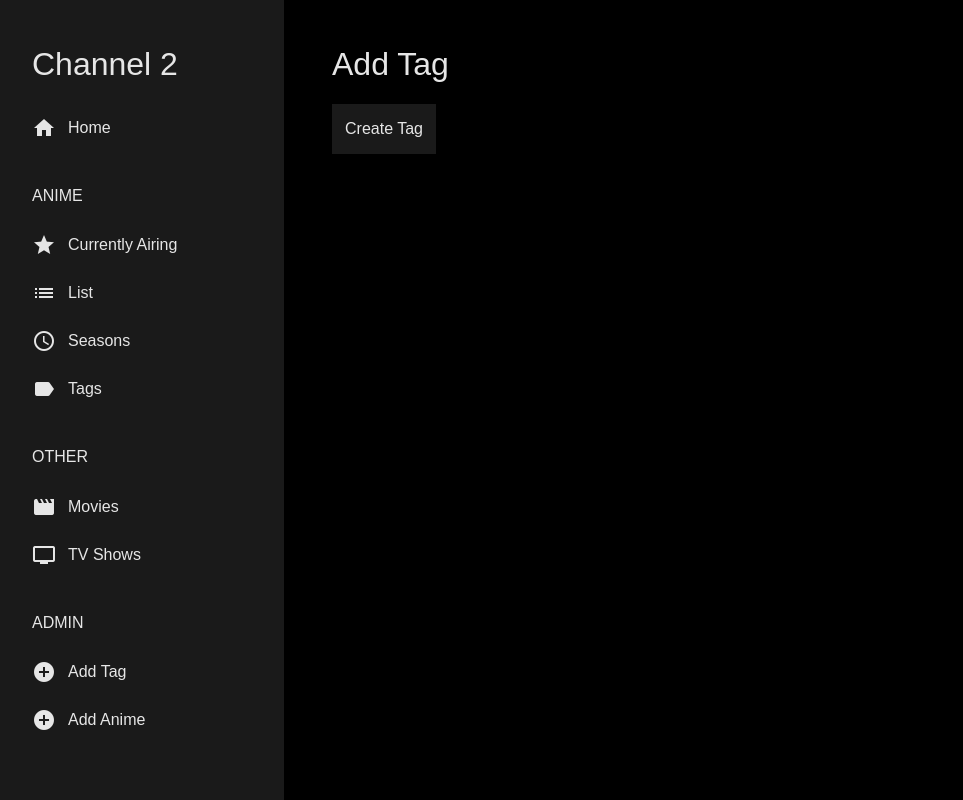
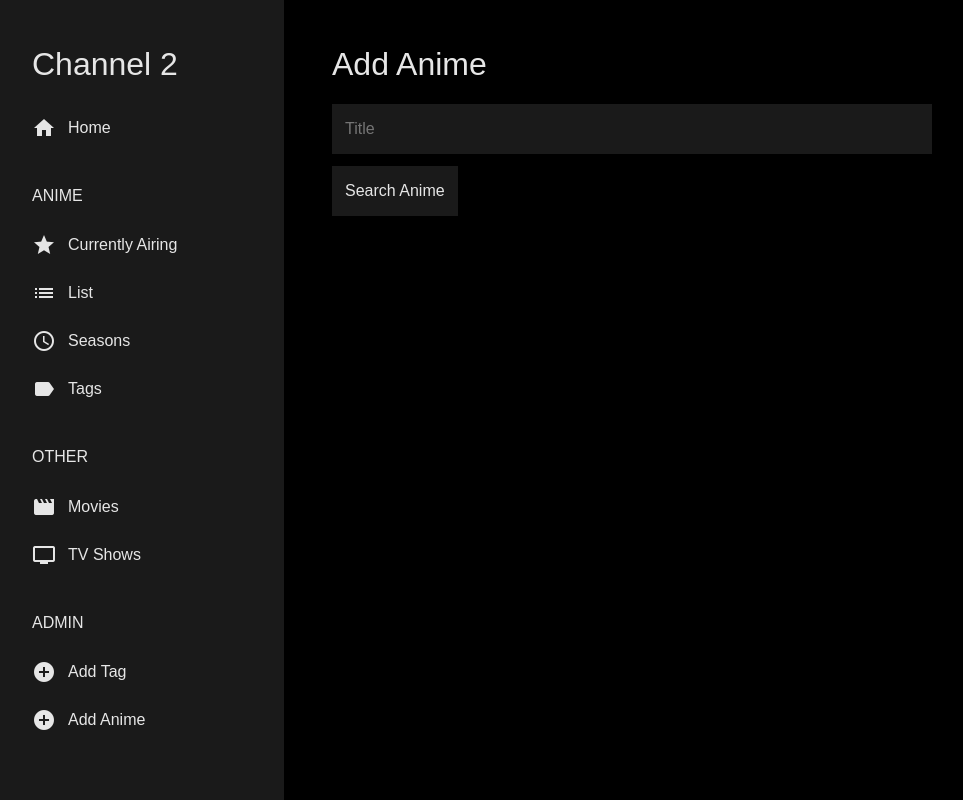
Before and after one commit to derekkwok/channel2, a Python web app: template templates/web/pages/tag_create_anime.html in a window 1280 px wide. Shown: the whole page, without its empty margins (16-979 px from the left). Run offline with Jinja, Linux system fonts and the light colour scheme; the template is opened without the code that fills it: most values are stand-ins (such as "Sample title", 1, 10 or a date in 2020); some libraries are stand-ins or nearby versions; some web fonts are replaced.

Commit message:
Implement client-side anime searching.

```diff
--- a/static/css/channel2.css
+++ b/static/css/channel2.css
@@ -5,6 +5,7 @@
 @import 'base.css';
 @import 'form.css';
 @import 'grid.css';
+@import 'table.css';
 @import 'typography.css';
 
 /* Import component and page styles. */
--- /dev/null
+++ b/static/css/table.css
@@ -0,0 +1,13 @@
+table {
+    border-collapse: collapse;
+    border: var(--table-border);
+    margin-top: 24px;
+}
+
+td, th {
+    border: var(--table-border);
+    font-family: var(--font-family);
+    font-size: var(--font-size);
+    padding: 8px;
+    text-align: left;
+}
--- a/static/css/variables.css
+++ b/static/css/variables.css
@@ -17,4 +17,7 @@
 
     /* grid */
     --nav-bar-height: 50px;
+
+    /* table */
+    --table-border: 1px solid #333333;
 }
--- /dev/null
+++ b/static/js/tag-create-anime.js
@@ -0,0 +1,65 @@
+const RESULT_TABLE_TEMPLATE = document.getElementById('template-result-table').content;
+const RESULT_ROW_TEMPLATE = document.getElementById('template-result-row').content;
+
+function addAnime(event) {
+    event.preventDefault();
+    const id = event.target.querySelector('input[name="id"]').value;
+
+    // Fetch the anime data from kitsu.io.
+    fetch(`https://kitsu.io/api/edge/anime/${id}`)
+        .then((response) => response.json())
+        .then((json) => { handleAddAnimeResponse(json); })
+}
+
+function handleAddAnimeResponse(json) {
+}
+
+function search(event) {
+    event.preventDefault();
+
+    // Clear current results.
+    const tableDiv = document.getElementById('result-table');
+    tableDiv.innerHTML = '';
+
+    // Construct query parameters.
+    const query = document.getElementById('query').value;
+    const params = new URLSearchParams();
+    params.append('filter[text]', query);
+
+    // Fetch the data from kitsu.io.
+    fetch(`https://kitsu.io/api/edge/anime?${params.toString()}`)
+        .then((response) => response.json())
+        .then((json) => { handleSearchResponse(json); });
+}
+
+function handleSearchResponse(json) {
+    const tableDiv = document.getElementById('result-table');
+
+    // No results were found.
+    if (json.data.length === 0) {
+        tableDiv.innerHTML = 'No results found!';
+        return;
+    }
+
+    // Display results.
+    const table = document.importNode(RESULT_TABLE_TEMPLATE, true);
+    tableDiv.appendChild(table);
+    const tableBodyDiv = tableDiv.querySelector('tbody');
+
+    for (const data of json.data) {
+        const tableRow = document.importNode(RESULT_ROW_TEMPLATE, true);
+        tableRow.querySelector('.result-title').textContent = data.attributes.canonicalTitle;
+        tableRow.querySelector('.result-id').textContent = data.id;
+
+        // Create the "add" form. Submitting this form triggers the "addAnime()" function.
+        const addForm = tableRow.querySelector('.add-form');
+        addForm.onsubmit = addAnime;
+        addForm.querySelector('input[name="id"]').value = data.id;
+
+        // Add the row to the table body.
+        tableBodyDiv.appendChild(tableRow);
+    }
+}
+
+const searchForm = document.getElementById('search-form');
+searchForm.onsubmit = search;
--- a/templates/web/base.html
+++ b/templates/web/base.html
@@ -19,5 +19,6 @@
         </div>
     </div>
 {% endblock %}
+{% block javascript %}{% endblock %}
 </body>
 </html>
--- a/templates/web/pages/tag_create_anime.html
+++ b/templates/web/pages/tag_create_anime.html
@@ -2,9 +2,41 @@
 {% import 'macros/forms.html' as forms with context %}
 
 {% block content %}
-    <h1 class="page-title">Add Tag</h1>
-    <form action="" method="post" enctype="multipart/form-data">
-        {{ forms.csrf_input() }}
-        <button>Create Tag</button>
+    <h1 class="page-title">Add Anime</h1>
+    <form id="search-form">
+        <div class="form-field">
+            <input type="text" placeholder="Title" id="query">
+        </div>
+        <button>Search Anime</button>
     </form>
+    <div id="result-table"></div>
+    <template id="template-result-table">
+        <table>
+            <thead>
+                <tr>
+                    <th>Title</th>
+                    <th>ID</th>
+                    <th></th>
+                </tr>
+            </thead>
+            <tbody>
+            </tbody>
+        </table>
+    </template>
+    <template id="template-result-row">
+        <tr>
+            <td class="result-title"></td>
+            <td class="result-id"></td>
+            <td>
+                <form class="add-form">
+                    <input type="hidden" name="id">
+                    <button>Add Anime</button>
+                </form>
+            </td>
+        </tr>
+    </template>
 {% endblock %}
+
+{% block javascript %}
+    <script src="/static/js/tag-create-anime.js"></script>
+{% endblock %}
```
Lines whose indentation alone changed are shown as unchanged.
